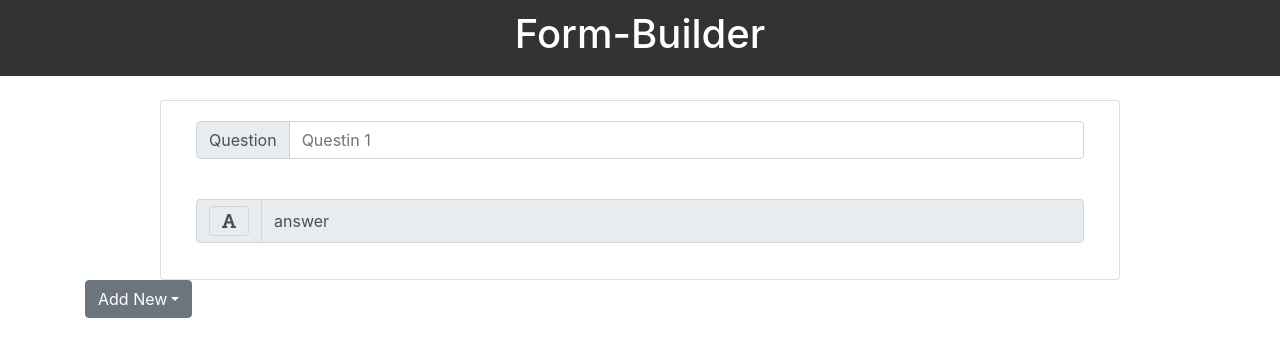
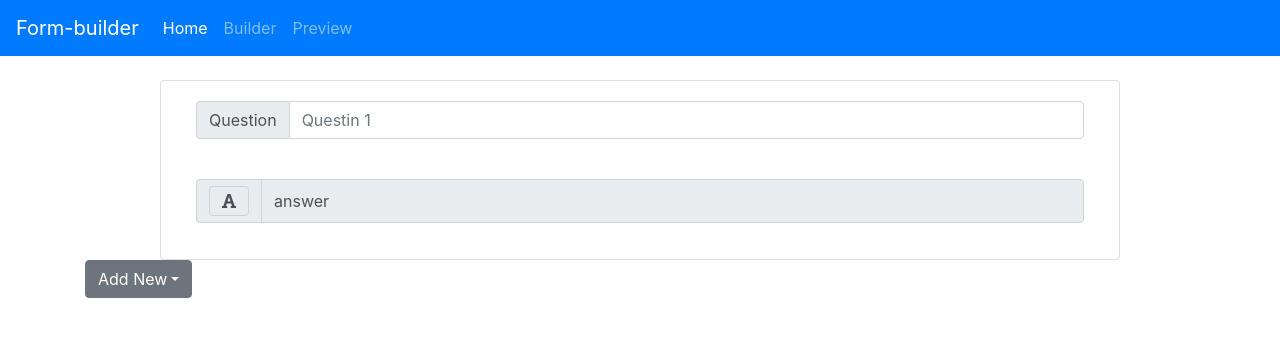
Before and after one commit to Andicstom/form-builder, a React (Create React App) app: page / in a window 1280 px wide. Shown: the top 356 px of the page. Built offline with nearby package versions, Linux system fonts and the light colour scheme.

Commit message:
New navbar and add react-router-dom package

```diff
--- a/package.json
+++ b/package.json
@@ -6,6 +6,7 @@
     "lodash": "^4.17.11",
     "react": "^16.7.0",
     "react-dom": "^16.7.0",
+    "react-router-dom": "^4.3.1",
     "react-scripts": "2.1.3",
     "uuid": "^3.3.2"
   },
--- a/src/App.js
+++ b/src/App.js
@@ -1,5 +1,5 @@
 import React, { Component } from "react";
-import Header from "./components/Header/Header";
+import Header from "./components/Navbar/Navbar";
 import AddFormItem from "./components/AddFormItem/AddFormItem";
 import FormBlockContainer from "./components/FormBlockContainer/FormBlockContainer";
 import _ from "lodash";
--- a/src/components/Header/Header.js
+++ /dev/null
@@ -1,23 +0,0 @@
-import React from 'react';
-
-function Header() {
-    return (
-        <header style={headerStyle}>
-            <h1>Form-Builder</h1>
-        </header>
-    )
-}
-
-const headerStyle = {
-    background: '#333',
-    color: '#fff',
-    textAlign: 'center',
-    padding: '10px'
-  }
-
-  const linkStyle = {
-    color: '#fff',
-    textDecoration: 'none'
-  }
-
-  export default Header;
--- /dev/null
+++ b/src/components/Navbar/Navbar.js
@@ -0,0 +1,44 @@
+import React from "react";
+import { Link } from "react-router-dom";
+
+function Navbar() {
+  return (
+    <nav className="navbar navbar-expand-lg navbar-dark bg-primary">
+      <a className="navbar-brand" href="#">
+        Form-builder
+      </a>
+      <button
+        className="navbar-toggler"
+        type="button"
+        data-toggle="collapse"
+        data-target="#navbarNavDropdown"
+        aria-controls="navbarNavDropdown"
+        aria-expanded="false"
+        aria-label="Toggle navigation"
+      >
+        <span className="navbar-toggler-icon" />
+      </button>
+      <div className="collapse navbar-collapse" id="navbarNavDropdown">
+        <ul className="navbar-nav">
+          <li className="nav-item active">
+            <a className="nav-link" href="#">
+              Home <span className="sr-only">(current)</span>
+            </a>
+          </li>
+          <li className="nav-item">
+            <a className="nav-link" href="#">
+              Builder
+            </a>
+          </li>
+          <li className="nav-item">
+            <a className="nav-link" href="#">
+              Preview
+            </a>
+          </li>
+        </ul>
+      </div>
+    </nav>
+  );
+}
+
+export default Navbar;
```
Also changed, not shown: 1 other file (tests, documents, lock files or other folders).
